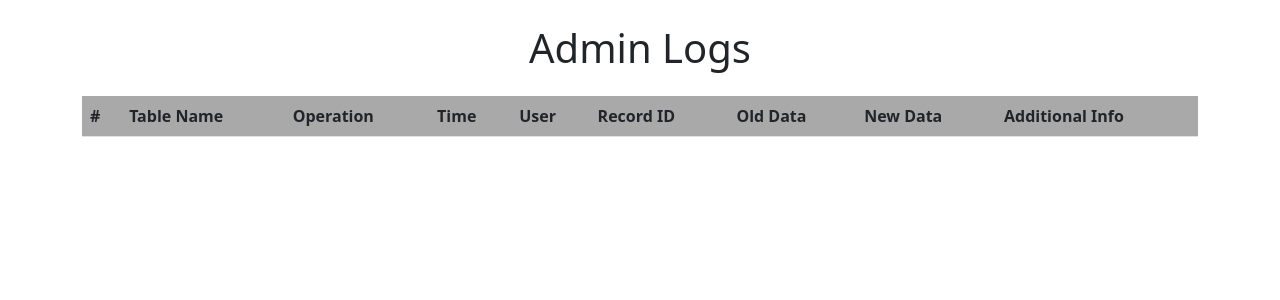
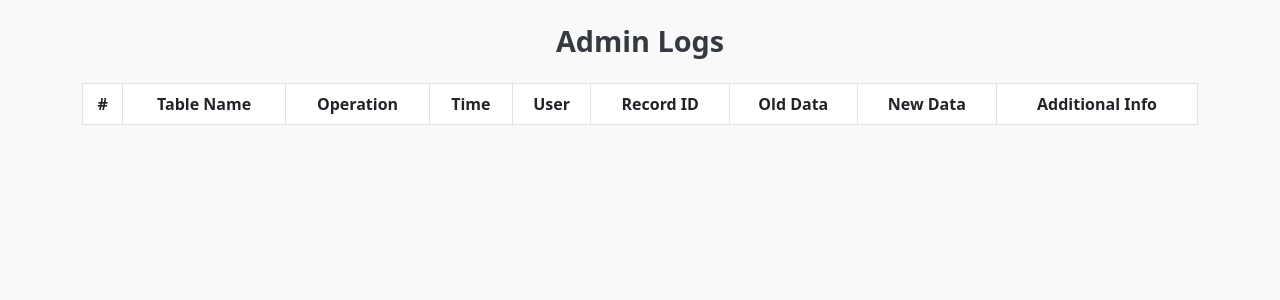
Before and after one commit to dungnt0888/bookingRoom, a Flask app: page /admin/view_logs in a window 1280 px wide. Shown: the top 300 px of the page. Run offline with Flask 3, Linux system fonts and the light colour scheme; data that the repository does not hold is empty; some libraries are stand-ins or nearby versions.

Commit message:
random stuff

```diff
--- a/templates/view_logs.html
+++ b/templates/view_logs.html
@@ -5,22 +5,68 @@
     <meta name="viewport" content="width=device-width, initial-scale=1.0">
     <title>View Logs</title>
     <link rel="stylesheet" href="{{ url_for('static', filename='css/bootstrap.min.css') }}">
+    <style>
+        body {
+            background-color: #f9f9f9;
+        }
+
+        h1 {
+            color: #343a40;
+            font-size: 1.8rem;
+            font-weight: bold;
+        }
+
+        table th {
+            background-color: #007bff;
+            color: #fff;
+            white-space: nowrap;
+            text-align: center;
+        }
+
+        table td {
+            text-align: center;
+            vertical-align: middle;
+            white-space: nowrap;
+        }
+
+        .table-wrapper {
+            overflow-x: auto;
+        }
+
+        .page-link {
+            color: #007bff;
+        }
+
+        .page-link:hover {
+            background-color: #e9ecef;
+            color: #0056b3;
+        }
+
+        .page-item.active .page-link {
+            background-color: #007bff;
+            border-color: #007bff;
+            color: #fff;
+        }
+    </style>
 </head>
 <body>
     <div class="container mt-4">
-        <h1 class="text-center">Admin Logs</h1>
-        <table class="table table-striped mt-4">
+        <h1 class="text-center mb-4">Admin Logs</h1>
+
+        <!-- Bọc bảng trong div có lớp "table-wrapper" để xử lý tràn dữ liệu -->
+        <div class="table-wrapper">
+            <table class="table table-bordered table-striped table-hover">
                 <thead>
                     <tr>
-                    <th style="background: darkgray">#</th>
-                    <th style="background: darkgray">Table Name</th>
-                    <th style="background: darkgray">Operation</th>
-                    <th style="background: darkgray">Time</th>
-                    <th style="background: darkgray">User</th>
-                    <th style="background: darkgray">Record ID</th>
-                    <th style="background: darkgray">Old Data</th>
-                    <th style="background: darkgray">New Data</th>
-                    <th style="background: darkgray">Additional Info</th>
+                        <th>#</th>
+                        <th>Table Name</th>
+                        <th>Operation</th>
+                        <th>Time</th>
+                        <th>User</th>
+                        <th>Record ID</th>
+                        <th>Old Data</th>
+                        <th>New Data</th>
+                        <th>Additional Info</th>
                     </tr>
                 </thead>
                 <tbody>
@@ -43,10 +89,11 @@
                     {% endfor %}
                 </tbody>
             </table>
+        </div>
 
         <!-- Điều hướng phân trang -->
         <nav aria-label="Page navigation">
-            <ul class="pagination justify-content-center">
+            <ul class="pagination justify-content-center mt-3">
                 {% if pagination.has_prev %}
                 <li class="page-item">
                     <a class="page-link" href="{{ url_for('admin.view_logs', page=pagination.prev_num) }}">Previous</a>
```
Also changed, not shown: delete_booking.py (+7 -0 lines), static/css/admin_panel.css (+46 -0 lines), templates/admin_panel.html (+18 -17 lines). Lines whose indentation alone changed are shown as unchanged.
